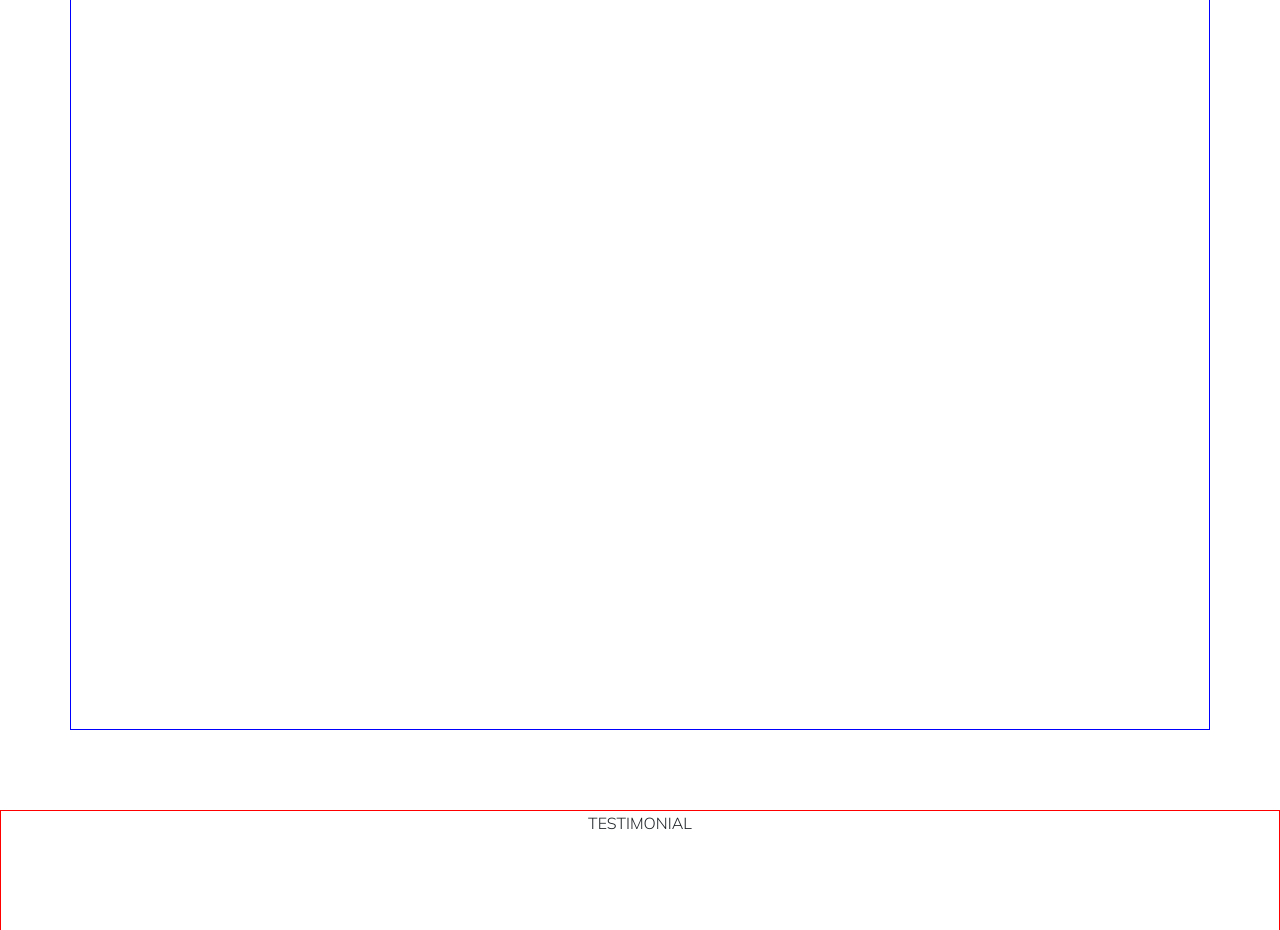
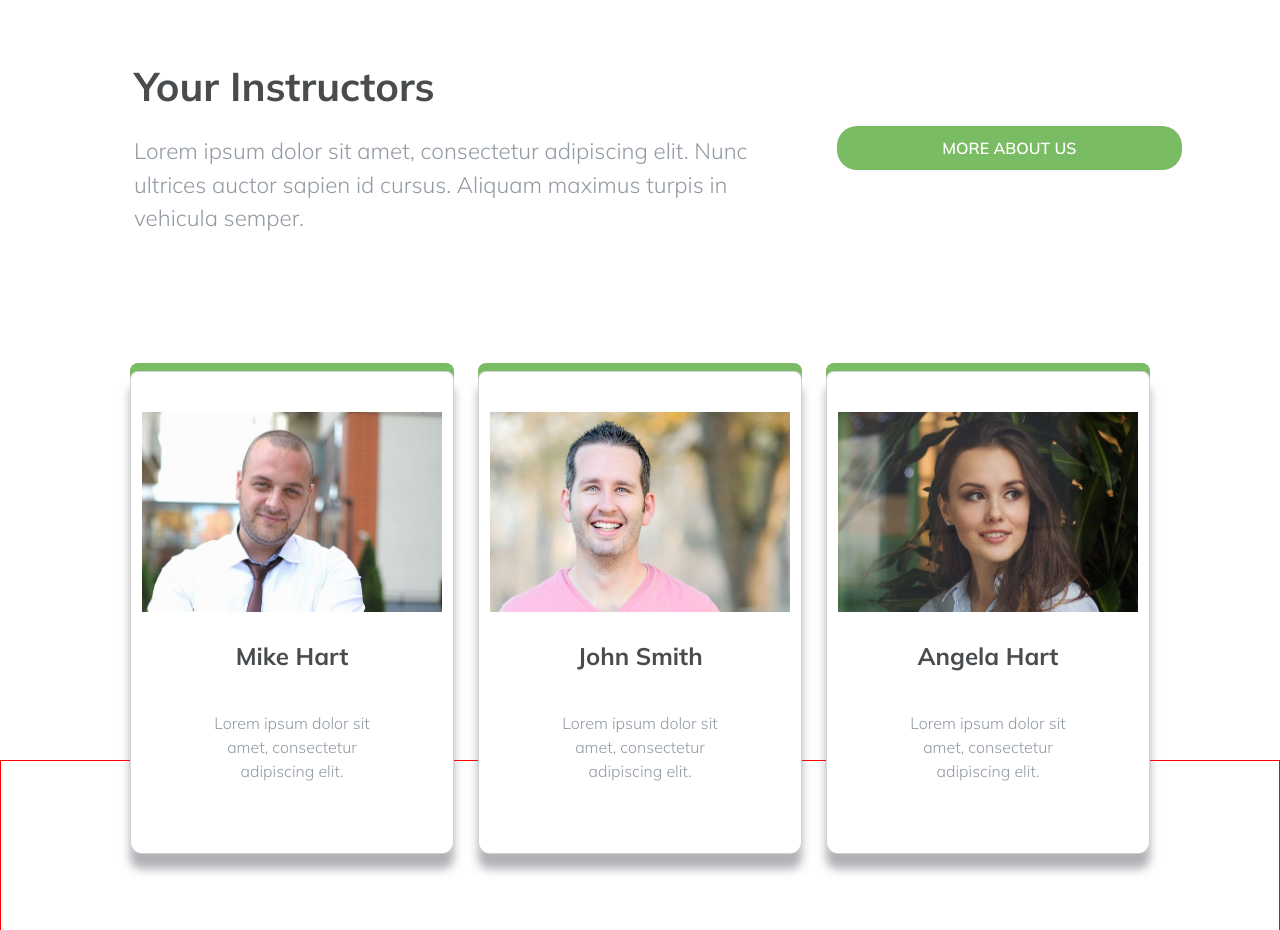
Before and after one commit to nicolozibra1/proj-html-vuejs, a Vue app: page / in a window 1280 px wide. Shown: the part 2760-3690 px from the top of the page. Built offline with nearby package versions, Linux system fonts and the light colour scheme.

Commit message:
main-added-section-instructors

```diff
--- a/index.html
+++ b/index.html
@@ -3,6 +3,7 @@
   <head>
     <meta charset="UTF-8">
     <link rel="icon" href="/favicon.ico">
+    <link rel="stylesheet" href="https://cdnjs.cloudflare.com/ajax/libs/font-awesome/6.4.0/css/all.min.css" integrity="sha512-iecdLmaskl7CVkqkXNQ/ZH/XLlvWZOJyj7Yy7tcenmpD1ypASozpmT/E0iPtmFIB46ZmdtAc9eNBvH0H/ZpiBw==" crossorigin="anonymous" referrerpolicy="no-referrer" />
     <meta name="viewport" content="width=device-width, initial-scale=1.0">
     <title>AVADA - Driving School</title>
   </head>
--- a/src/components/MainComponent.vue
+++ b/src/components/MainComponent.vue
@@ -111,8 +111,35 @@
                     </div>
                 </div>
             </div>
-            <div class="instructors container text-center">
-                OUR INSTRUCTORS
+            <!-- INSTRUCTORS -->
+            <div class="instructors container">
+                <div class="row p-3 d-flex align-items-center">
+                    <div class="col-8 px-5">
+                        <h1 class="mt-3">Your Instructors</h1>
+                        <p class="mt-4">Lorem ipsum dolor sit amet, consectetur adipiscing elit. Nunc ultrices auctor sapien id cursus. Aliquam maximus turpis in vehicula semper.</p>
+                    </div>
+                    <div class="col-4">
+                        <button>more about us</button>
+                    </div>
+                </div>
+                <div class="row px-5" id="row-instructors">
+                    <div class="col-4 py-4" v-for="instructor in store.instructors">
+                        <div class="card">
+                            <div class="card-image d-flex justify-content-center">
+                                <img :src="'/images/' + instructor.image" alt="">
+                            </div>
+                            <div class="card-body d-flex flex-column align-items-center justify-content-center gap-3">
+                                <h4>{{ instructor.name }}</h4>
+                                <div class="social d-flex gap-4">
+                                    <i class="fa-brands fa-facebook-f"></i>
+                                    <i class="fa-brands fa-twitter"></i>
+                                    <i class="fa-brands fa-instagram"></i>
+                                </div>
+                                <span class="text-center">{{ instructor.description }}</span>
+                            </div>
+                        </div>
+                    </div>
+                </div>
             </div>
         </section>
         <!-- TESTIMONIALS -->
@@ -265,7 +292,7 @@ import { store } from '../data/store';
 
     }
     .courses{
-        height: 1900px;
+        height: 1850px;
 
         .choose-course{
             height: 700px;
@@ -396,8 +423,58 @@ import { store } from '../data/store';
             }
         }
         .instructors{
-            height: 800px;
-            border: 1px solid blue;
+            height: 700px;
+            margin-top: 100px;
+            h1{
+                font-weight: 700;
+                color: $mydarkGrey;
+            }
+            p{
+                color: $mygrey;
+                font-size: 1.4rem;
+            }
+            button{
+                color: white;
+                text-transform: uppercase;
+                font-weight: 600;
+                background-color: $mygreen;
+                border: transparent;
+                padding: 10px 30px;
+                border-radius: 20px;
+                width: 100%;
+            }
+            #row-instructors{
+                margin-top: 80px;
+            }
+            .card{
+                padding: 40px;
+                border-top-right-radius: 8px;
+                border-top-left-radius: 8px;
+                border-bottom-right-radius: 12px;
+                border-bottom-left-radius: 12px;
+                box-shadow: rgba(100, 100, 111, 0.5) 0px 15px 10px 0px, $mygreen 0 -8px ;
+                .card-image{
+                    img{
+                        width: 320px;
+                        height: 200px;
+                        padding: 0 10px;
+                    }
+                }
+                .card-body{
+                    padding: 30px;;
+                    h4{
+                        color: $mydarkGrey;
+                        font-weight: 700;
+                    }
+                    span{
+                        color: $mygrey
+                    }
+                    i{
+                        color: $mygrey;
+                        font-size: 1.1rem;
+                    }
+                }
+            }
         }
     }
     .testimonials{
--- a/src/data/store.js
+++ b/src/data/store.js
@@ -30,17 +30,20 @@ export const store = reactive({
         {
             id: 1,
             name: 'Mike Hart',
-            image: 'instructor-mikehart.jpg'
+            image: 'instructor-mikehart.jpg',
+            description: 'Lorem ipsum dolor sit amet, consectetur adipiscing elit.'
         },
         {
             id:2,
             name: 'John Smith',
-            image: 'instructor-johnsmith.jpg'
+            image: 'instructor-johnsmith.jpg',
+            description: 'Lorem ipsum dolor sit amet, consectetur adipiscing elit.'
         },
         {
             id: 3,
             name: 'Angela Hart',
-            image: 'instructor-angelahart.jpg'
+            image: 'instructor-angelahart.jpg',
+            description: 'Lorem ipsum dolor sit amet, consectetur adipiscing elit.'
         }
     ],
     testimonials: [
```
